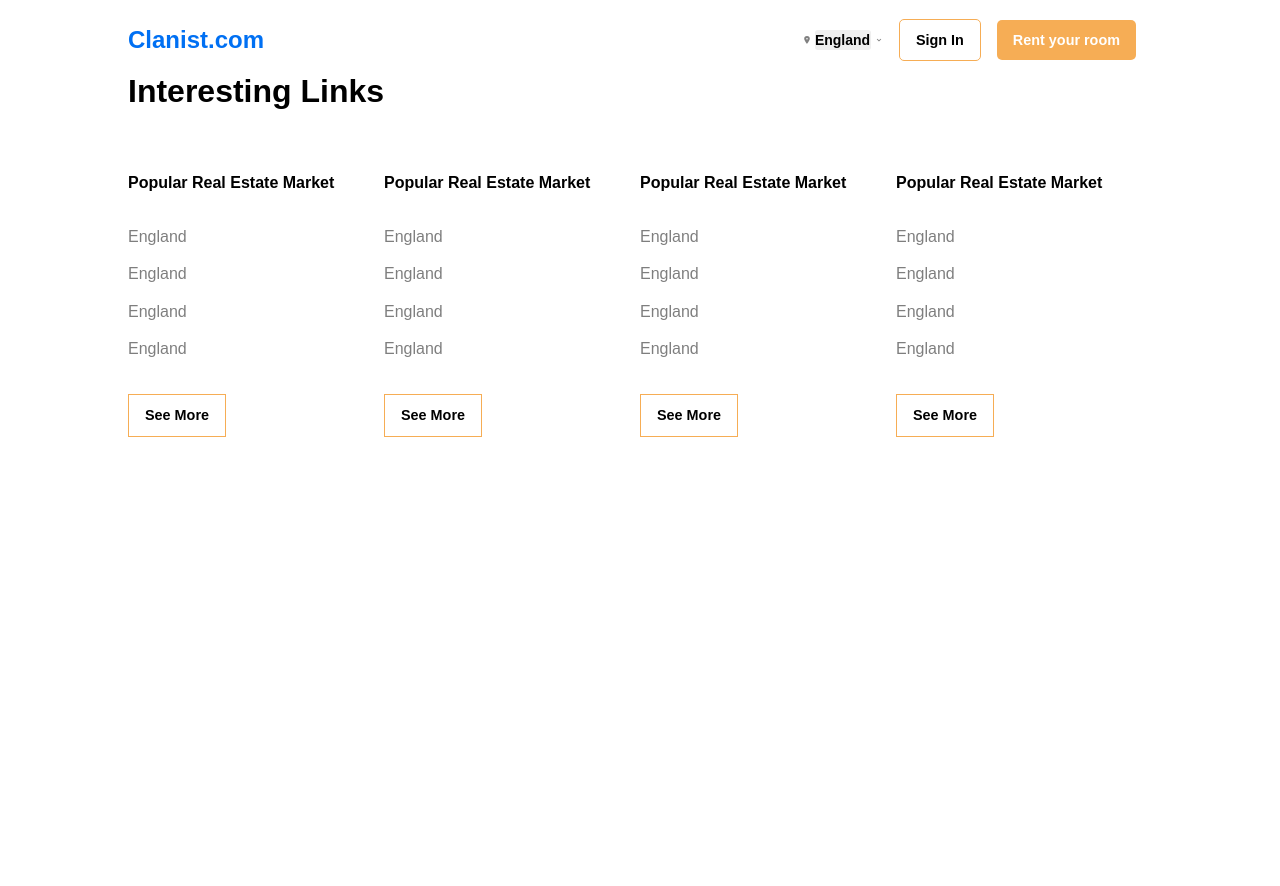
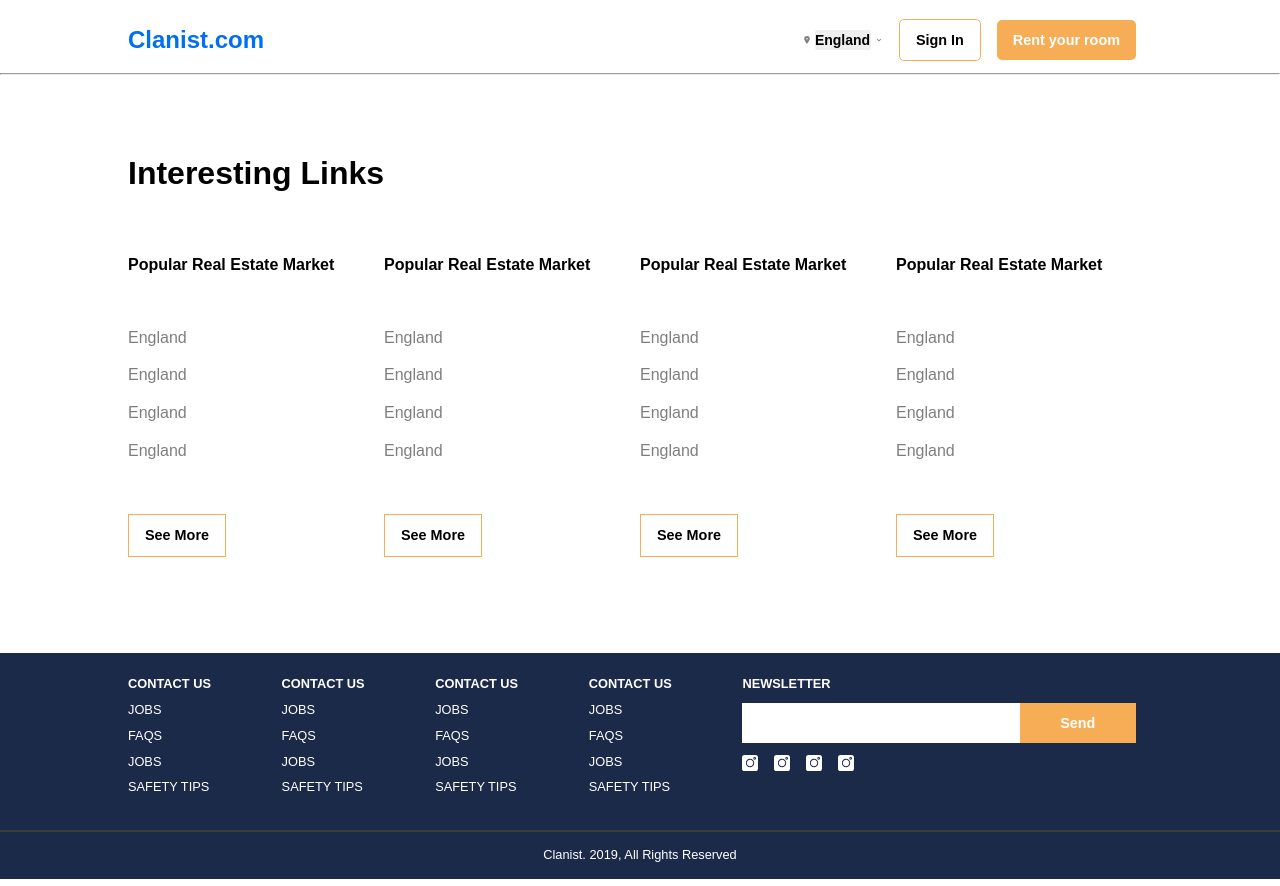
Before and after one commit to anku255/nextjs-blog, a Next.js app: page / in a window 1280 px wide. Before the commit the page ends 800 px from the top, so only its background shows below. Built offline with nearby package versions, Linux system fonts and the light colour scheme.

Commit message:
🎉Added Footer

```diff
--- a/components/Footer.js
+++ b/components/Footer.js
@@ -1,11 +1,18 @@
 import styled from "styled-components";
 import Button from "./Button";
 
-const Wrapper = styled.div`
+const Wrapper = styled.footer`
   font-size: 1.2rem;
-  .interestingLinks {
-    padding: 0rem 8rem;
-    color: black;
+  color: black;
+  hr {
+    margin: 0;
+    padding: 0;
+  }
+  li {
+    cursor: pointer;
+  }
+  .interesting-links {
+    padding: 5rem 8rem 6rem 8rem;
     .heading {
       font-size: 2rem;
       margin-bottom: 4rem;
@@ -18,9 +25,10 @@ const Wrapper = styled.div`
         .label {
           font-size: 1rem;
         }
-        .links {
+        ul {
           padding: 2.2rem 0;
-          .link {
+          list-style: none;
+          li {
             font-size: 1rem;
             font-weight: 500;
             opacity: 0.5;
@@ -32,23 +40,93 @@ const Wrapper = styled.div`
       }
     }
   }
+  .footer {
+    padding: 1.5rem 8rem;
+    background-color: #1b2a49;
+    text-transform: uppercase;
+    font-weight: 400;
+    font-size: 0.8rem;
+    color: white;
+    display: flex;
+    .heading {
+      margin-bottom: 0.7rem;
+      font-weight: 600;
+    }
+    .company-links {
+      flex-basis: 60%;
+      display: flex;
+      flex-wrap: wrap;
+      .column {
+        flex: 1;
+        ul {
+          list-style: none;
+          padding: 0;
+          margin: 0;
+          li {
+            margin-bottom: 0.7rem;
+          }
+        }
+      }
+    }
+    .newsletter {
+      flex-basis: 40%;
+      form {
+        display: flex;
+        input {
+          flex: 3;
+          padding: 0.75rem;
+          border: 0px;
+        }
+        button {
+          flex: 1;
+        }
+      }
+      ul {
+        list-style: none;
+        padding: 0.7rem 0 0 0;
+        margin: 0;
+        display: flex;
+        li {
+          &:not(:nth-child(4)) {
+            margin-right: 1rem;
+          }
+          svg {
+            height: 1rem;
+            width: auto;
+          }
+        }
+      }
+    }
+  }
+  .footer-hr {
+    border: 1px solid #3d3d3d;
+  }
+  .copyright {
+    text-align: center;
+    background-color: #1b2a49;
+    color: white;
+    font-size: 0.8rem;
+    font-weight: 500;
+    padding: 1rem 0;
+  }
 `;
 
 const Footer = props => {
   return (
     <Wrapper {...props}>
-      <div className="interestingLinks">
+      <hr />
+      <div className="interesting-links">
         <div className="heading">Interesting Links</div>
         <div className="grid">
           {[...Array(4).keys()].map(() => (
             <div className="column">
               <div className="label">Popular Real Estate Market</div>
-              <div className="links">
-                <div className="link">England</div>
-                <div className="link">England</div>
-                <div className="link">England</div>
-                <div className="link">England</div>
-              </div>
+              <ul>
+                <li>England</li>
+                <li>England</li>
+                <li>England</li>
+                <li>England</li>
+              </ul>
               <div className="more">
                 <Button secondary rounded={false}>
                   See More
@@ -58,6 +136,166 @@ const Footer = props => {
           ))}
         </div>
       </div>
+      <div className="footer">
+        <div className="company-links">
+          {[...Array(4).keys()].map(() => (
+            <div className="column">
+              <div className="heading">Contact Us</div>
+              <ul>
+                <li>jobs</li>
+                <li>faqs</li>
+                <li>jobs</li>
+                <li>safety tips</li>
+              </ul>
+            </div>
+          ))}
+        </div>
+        <div className="newsletter">
+          <div className="heading">Newsletter</div>
+          <form onSubmit={e => {}}>
+            <input type="text" />
+            <Button type="submit" rounded={false} primary>
+              Send
+            </Button>
+          </form>
+          <ul>
+            <li>
+              <svg
+                xmlns="http://www.w3.org/2000/svg"
+                viewBox="0 0 512 512"
+                width="512px"
+                height="512px"
+                class="hovered-paths"
+              >
+                <g>
+                  <path
+                    d="m437 0h-362c-41.351562 0-75 33.648438-75 75v362c0 41.351562 33.648438 75 75 75h362c41.351562 0 75-33.648438 75-75v-362c0-41.351562-33.648438-75-75-75zm-180 390c-74.441406 0-135-60.558594-135-135s60.558594-135 135-135 135 60.558594 135 135-60.558594 135-135 135zm150-240c-24.8125 0-45-20.1875-45-45s20.1875-45 45-45 45 20.1875 45 45-20.1875 45-45 45zm0 0"
+                    data-original="#000000"
+                    class="hovered-path active-path"
+                    data-old_color="#000000"
+                    fill="#FFFFFF"
+                  />
+                  <path
+                    d="m407 90c-8.277344 0-15 6.722656-15 15s6.722656 15 15 15 15-6.722656 15-15-6.722656-15-15-15zm0 0"
+                    data-original="#000000"
+                    class="hovered-path active-path"
+                    data-old_color="#000000"
+                    fill="#FFFFFF"
+                  />
+                  <path
+                    d="m257 150c-57.890625 0-105 47.109375-105 105s47.109375 105 105 105 105-47.109375 105-105-47.109375-105-105-105zm0 0"
+                    data-original="#000000"
+                    class="hovered-path active-path"
+                    data-old_color="#000000"
+                    fill="#FFFFFF"
+                  />
+                </g>{" "}
+              </svg>
+            </li>
+            <li>
+              <svg
+                xmlns="http://www.w3.org/2000/svg"
+                viewBox="0 0 512 512"
+                width="512px"
+                height="512px"
+                class="hovered-paths"
+              >
+                <g>
+                  <path
+                    d="m437 0h-362c-41.351562 0-75 33.648438-75 75v362c0 41.351562 33.648438 75 75 75h362c41.351562 0 75-33.648438 75-75v-362c0-41.351562-33.648438-75-75-75zm-180 390c-74.441406 0-135-60.558594-135-135s60.558594-135 135-135 135 60.558594 135 135-60.558594 135-135 135zm150-240c-24.8125 0-45-20.1875-45-45s20.1875-45 45-45 45 20.1875 45 45-20.1875 45-45 45zm0 0"
+                    data-original="#000000"
+                    class="hovered-path active-path"
+                    data-old_color="#000000"
+                    fill="#FFFFFF"
+                  />
+                  <path
+                    d="m407 90c-8.277344 0-15 6.722656-15 15s6.722656 15 15 15 15-6.722656 15-15-6.722656-15-15-15zm0 0"
+                    data-original="#000000"
+                    class="hovered-path active-path"
+                    data-old_color="#000000"
+                    fill="#FFFFFF"
+                  />
+                  <path
+                    d="m257 150c-57.890625 0-105 47.109375-105 105s47.109375 105 105 105 105-47.109375 105-105-47.109375-105-105-105zm0 0"
+                    data-original="#000000"
+                    class="hovered-path active-path"
+                    data-old_color="#000000"
+                    fill="#FFFFFF"
+                  />
+                </g>{" "}
+              </svg>
+            </li>
+            <li>
+              <svg
+                xmlns="http://www.w3.org/2000/svg"
+                viewBox="0 0 512 512"
+                width="512px"
+                height="512px"
+                class="hovered-paths"
+              >
+                <g>
+                  <path
+                    d="m437 0h-362c-41.351562 0-75 33.648438-75 75v362c0 41.351562 33.648438 75 75 75h362c41.351562 0 75-33.648438 75-75v-362c0-41.351562-33.648438-75-75-75zm-180 390c-74.441406 0-135-60.558594-135-135s60.558594-135 135-135 135 60.558594 135 135-60.558594 135-135 135zm150-240c-24.8125 0-45-20.1875-45-45s20.1875-45 45-45 45 20.1875 45 45-20.1875 45-45 45zm0 0"
+                    data-original="#000000"
+                    class="hovered-path active-path"
+                    data-old_color="#000000"
+                    fill="#FFFFFF"
+                  />
+                  <path
+                    d="m407 90c-8.277344 0-15 6.722656-15 15s6.722656 15 15 15 15-6.722656 15-15-6.722656-15-15-15zm0 0"
+                    data-original="#000000"
+                    class="hovered-path active-path"
+                    data-old_color="#000000"
+                    fill="#FFFFFF"
+                  />
+                  <path
+                    d="m257 150c-57.890625 0-105 47.109375-105 105s47.109375 105 105 105 105-47.109375 105-105-47.109375-105-105-105zm0 0"
+                    data-original="#000000"
+                    class="hovered-path active-path"
+                    data-old_color="#000000"
+                    fill="#FFFFFF"
+                  />
+                </g>{" "}
+              </svg>
+            </li>
+            <li>
+              <svg
+                xmlns="http://www.w3.org/2000/svg"
+                viewBox="0 0 512 512"
+                width="512px"
+                height="512px"
+                class="hovered-paths"
+              >
+                <g>
+                  <path
+                    d="m437 0h-362c-41.351562 0-75 33.648438-75 75v362c0 41.351562 33.648438 75 75 75h362c41.351562 0 75-33.648438 75-75v-362c0-41.351562-33.648438-75-75-75zm-180 390c-74.441406 0-135-60.558594-135-135s60.558594-135 135-135 135 60.558594 135 135-60.558594 135-135 135zm150-240c-24.8125 0-45-20.1875-45-45s20.1875-45 45-45 45 20.1875 45 45-20.1875 45-45 45zm0 0"
+                    data-original="#000000"
+                    class="hovered-path active-path"
+                    data-old_color="#000000"
+                    fill="#FFFFFF"
+                  />
+                  <path
+                    d="m407 90c-8.277344 0-15 6.722656-15 15s6.722656 15 15 15 15-6.722656 15-15-6.722656-15-15-15zm0 0"
+                    data-original="#000000"
+                    class="hovered-path active-path"
+                    data-old_color="#000000"
+                    fill="#FFFFFF"
+                  />
+                  <path
+                    d="m257 150c-57.890625 0-105 47.109375-105 105s47.109375 105 105 105 105-47.109375 105-105-47.109375-105-105-105zm0 0"
+                    data-original="#000000"
+                    class="hovered-path active-path"
+                    data-old_color="#000000"
+                    fill="#FFFFFF"
+                  />
+                </g>{" "}
+              </svg>
+            </li>
+          </ul>
+        </div>
+      </div>
+      <hr className="footer-hr" />
+      <div className="copyright">Clanist. 2019, All Rights Reserved</div>
     </Wrapper>
   );
 };
```
